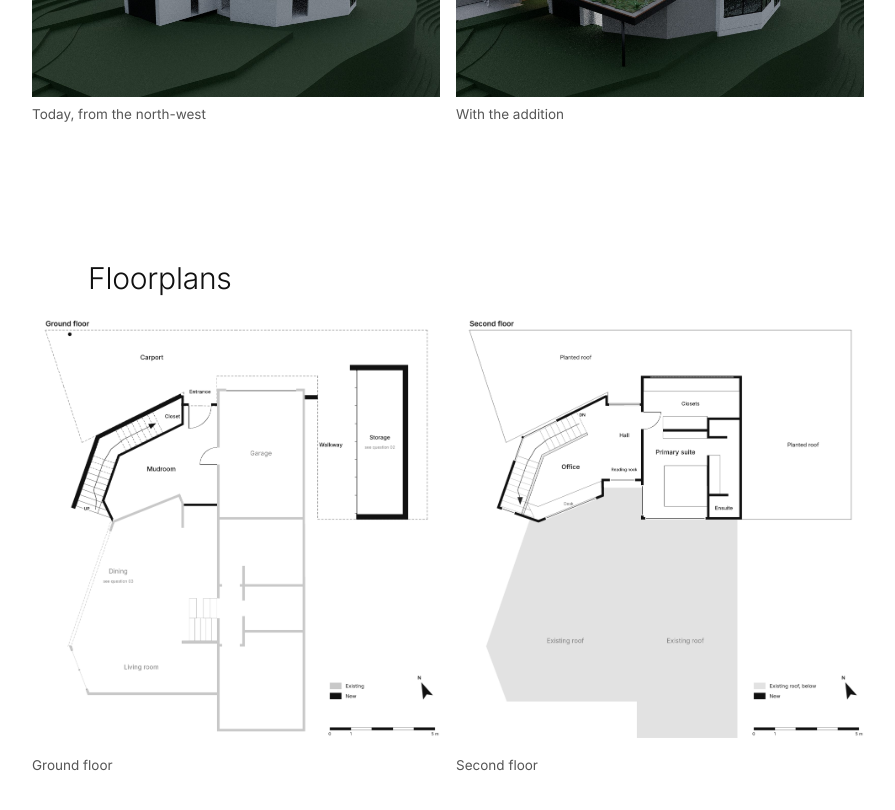
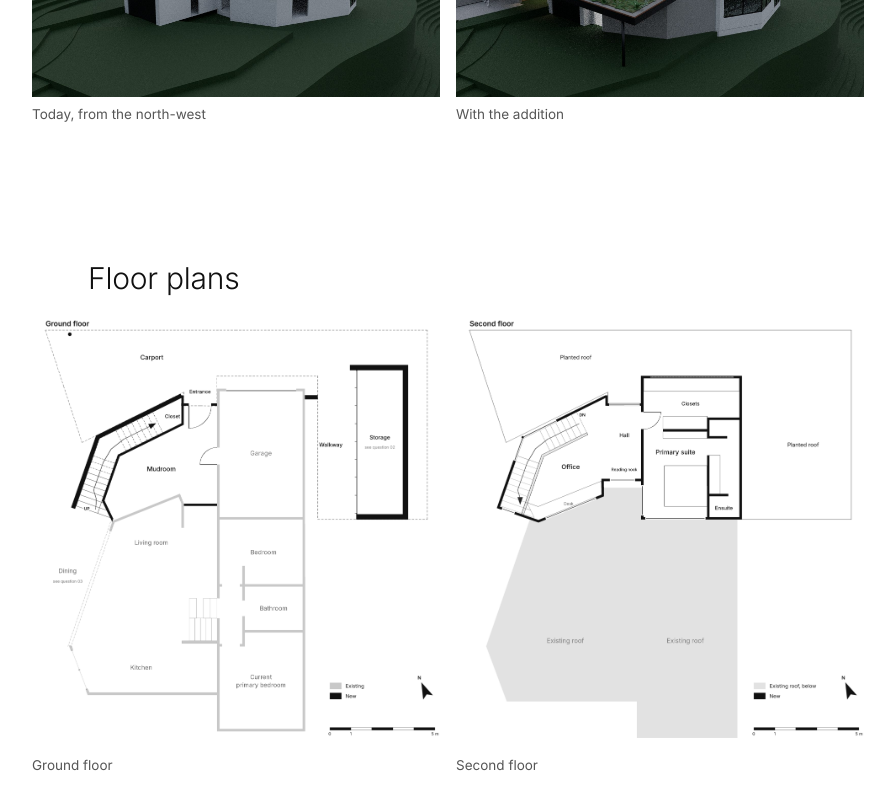
Before and after one commit to psiemens/psiemens.github.io, a Jekyll site: the page skyline-rfc-1/index.html, which Jekyll copies as it is, in a window 1280 px wide and 900 px high, scrolled down 3222 px. Shown: the top 810 px of the window, without its empty margins (192-1087 px from the left). Built offline with Jekyll 4.4.1, drawn with Linux system fonts in a browser that asks for light colours.

Commit message:
Fix labels on floor plan

```diff
--- a/skyline-rfc-1/index.html
+++ b/skyline-rfc-1/index.html
@@ -277,10 +277,10 @@ dialog.lb .lb-cap{margin:0;font-size:14px;font-weight:400;color:var(--grey);text
 </section>
 
 <section aria-labelledby="t-plans">
-  <div class="h"><span class="num"></span><h2 id="t-plans">Floorplans</h2></div>
+  <div class="h"><span class="num"></span><h2 id="t-plans">Floor plans</h2></div>
   <div class="pair">
-    <figure class="fig plan"><button type="button" class="zoom" data-cap="Floorplans · Ground floor"><img src="img/plan-ground.png" width="1939" height="2060" loading="lazy" alt="Ground floor plan: the new entrance, closet, stair and mudroom beside the existing garage, with the carport, walkway and storage to the north and the existing dining and living rooms to the south"></button><figcaption>Ground floor</figcaption></figure>
-    <figure class="fig plan"><button type="button" class="zoom" data-cap="Floorplans · Second floor"><img src="img/plan-second.png" width="1939" height="2060" loading="lazy" alt="Second floor plan: the office, hall and reading nook, and the primary suite with closets and ensuite, between the planted roof and the existing roof below"></button><figcaption>Second floor</figcaption></figure>
+    <figure class="fig plan"><button type="button" class="zoom" data-cap="Floor plans · Ground floor"><img src="img/plan-ground.png" width="1939" height="2060" loading="lazy" alt="Ground floor plan: the new entrance, closet, stair and mudroom beside the existing garage, with the carport, walkway and storage to the north; to the south, the existing living room, kitchen, bedroom, bathroom and current primary bedroom, with dining moving out to the west"></button><figcaption>Ground floor</figcaption></figure>
+    <figure class="fig plan"><button type="button" class="zoom" data-cap="Floor plans · Second floor"><img src="img/plan-second.png" width="1939" height="2060" loading="lazy" alt="Second floor plan: the office, hall and reading nook, and the primary suite with closets and ensuite, between the planted roof and the existing roof below"></button><figcaption>Second floor</figcaption></figure>
   </div>
 </section>
 
```
Also changed, not shown: skyline-rfc-1/img/plan-ground.png.
